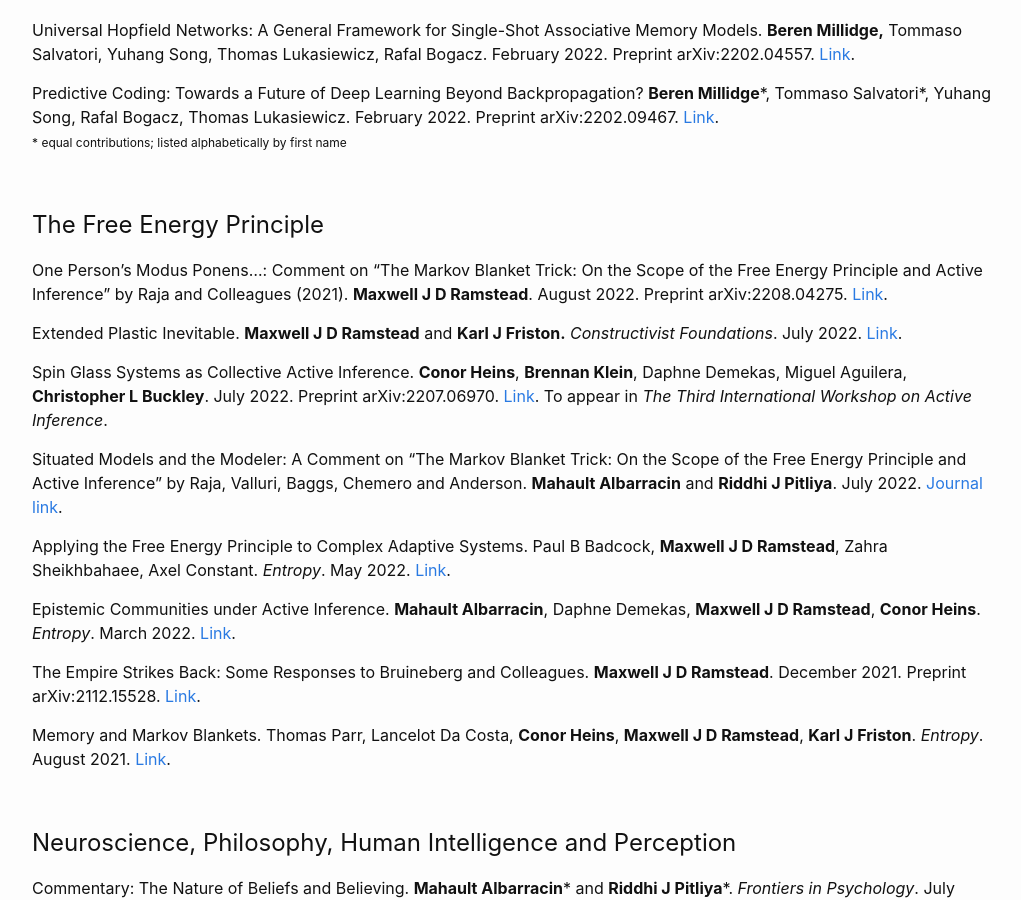
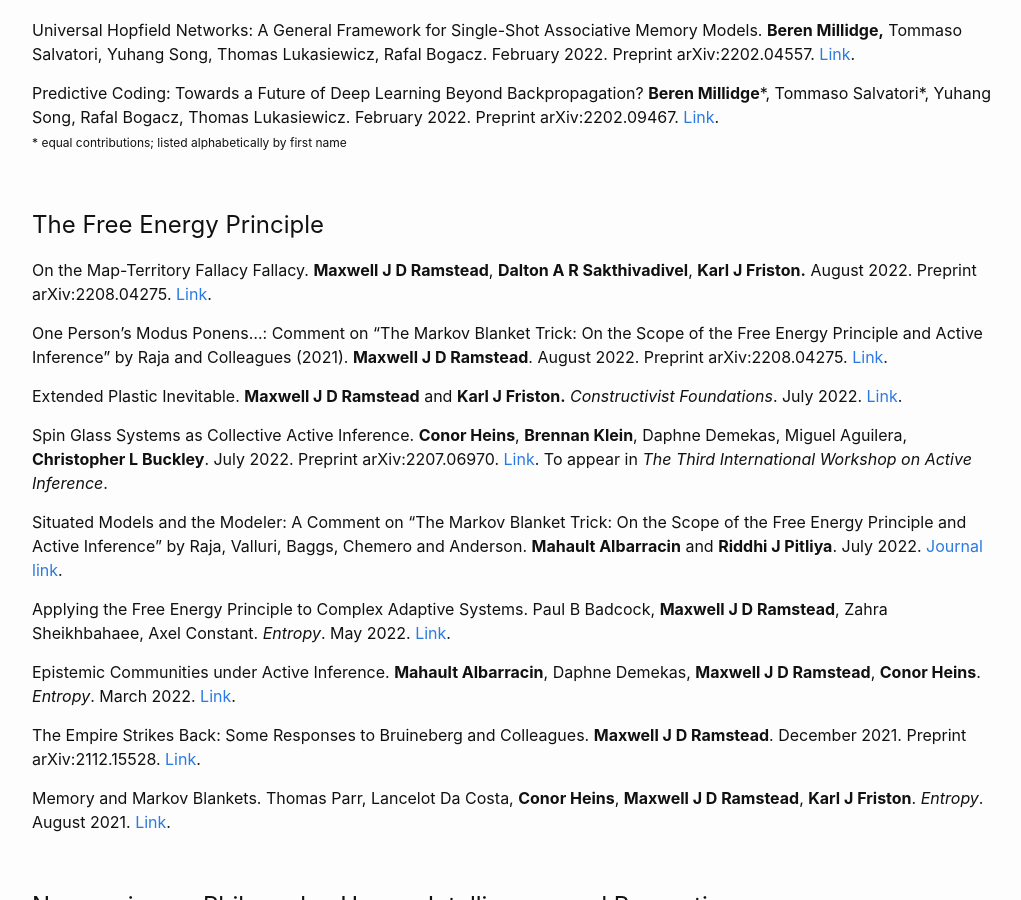
Before and after one commit to DARSakthi/DARSakthi.github.io, a Jekyll site: the page built from verses-lab.markdown, in a window 1280 px wide and 900 px high, scrolled down 2343 px. Shown: the whole window, without its empty margins (126-1147 px from the left). Built offline with Jekyll 4.4.1, drawn with Linux system fonts in a browser that asks for light colours.

Commit message:
Added map-territory paper

```diff
--- a/verses-lab.markdown
+++ b/verses-lab.markdown
@@ -127,6 +127,8 @@ Predictive Coding: Towards a Future of Deep Learning Beyond Backpropagation? **B
 <a name="fep"></a>
 # The Free Energy Principle
 
+On the Map-Territory Fallacy Fallacy. **Maxwell J D Ramstead**, **Dalton A R Sakthivadivel**, **Karl J Friston.** August 2022. Preprint arXiv:2208.04275. [Link](https://arxiv.org/abs/2208.06924).
+
 One Person's Modus Ponens...: Comment on "The Markov Blanket Trick: On the Scope of the Free Energy Principle and Active Inference" by Raja and Colleagues (2021). **Maxwell J D Ramstead**. August 2022. Preprint arXiv:2208.04275. [Link](https://arxiv.org/abs/2208.04275).
 
 Extended Plastic Inevitable. **Maxwell J D Ramstead** and **Karl J Friston.** _Constructivist Foundations_. July 2022. [Link](https://constructivist.info/17/3/238).
```
